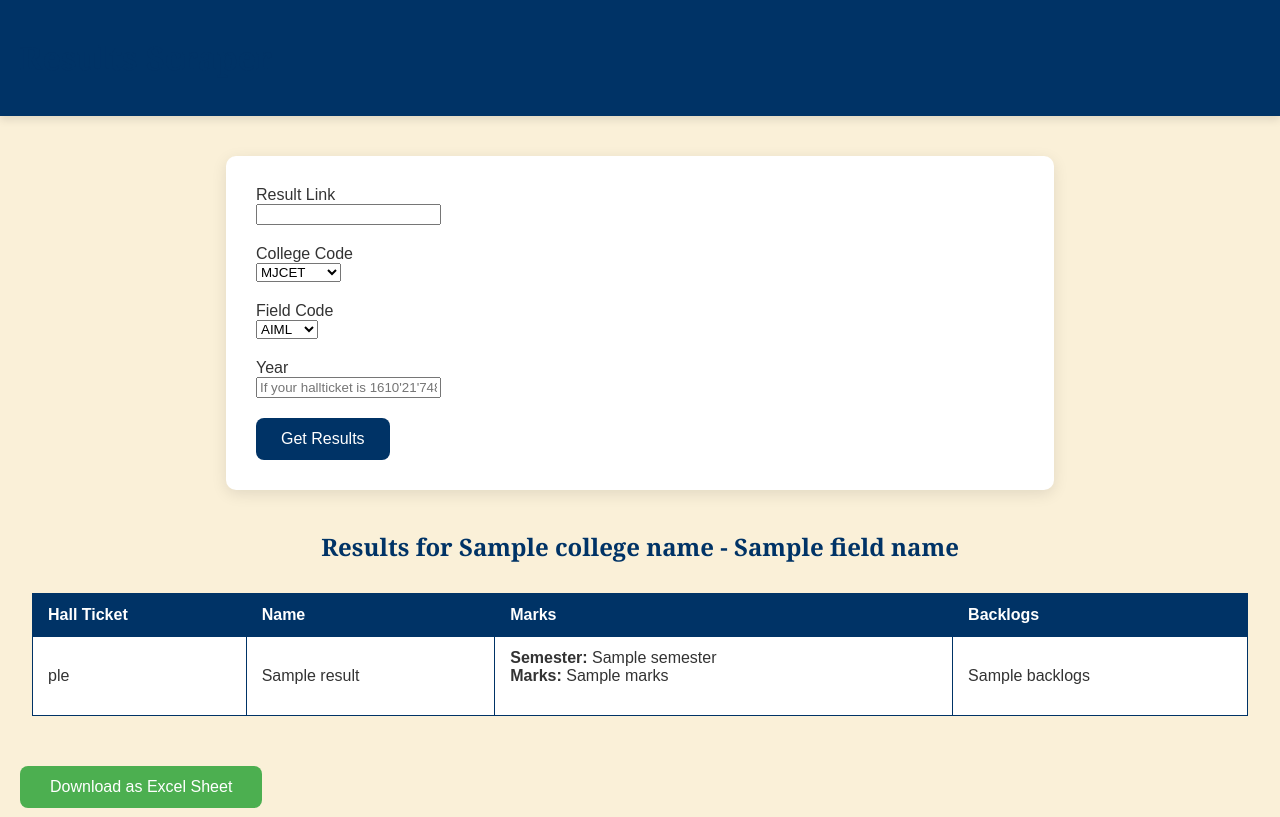
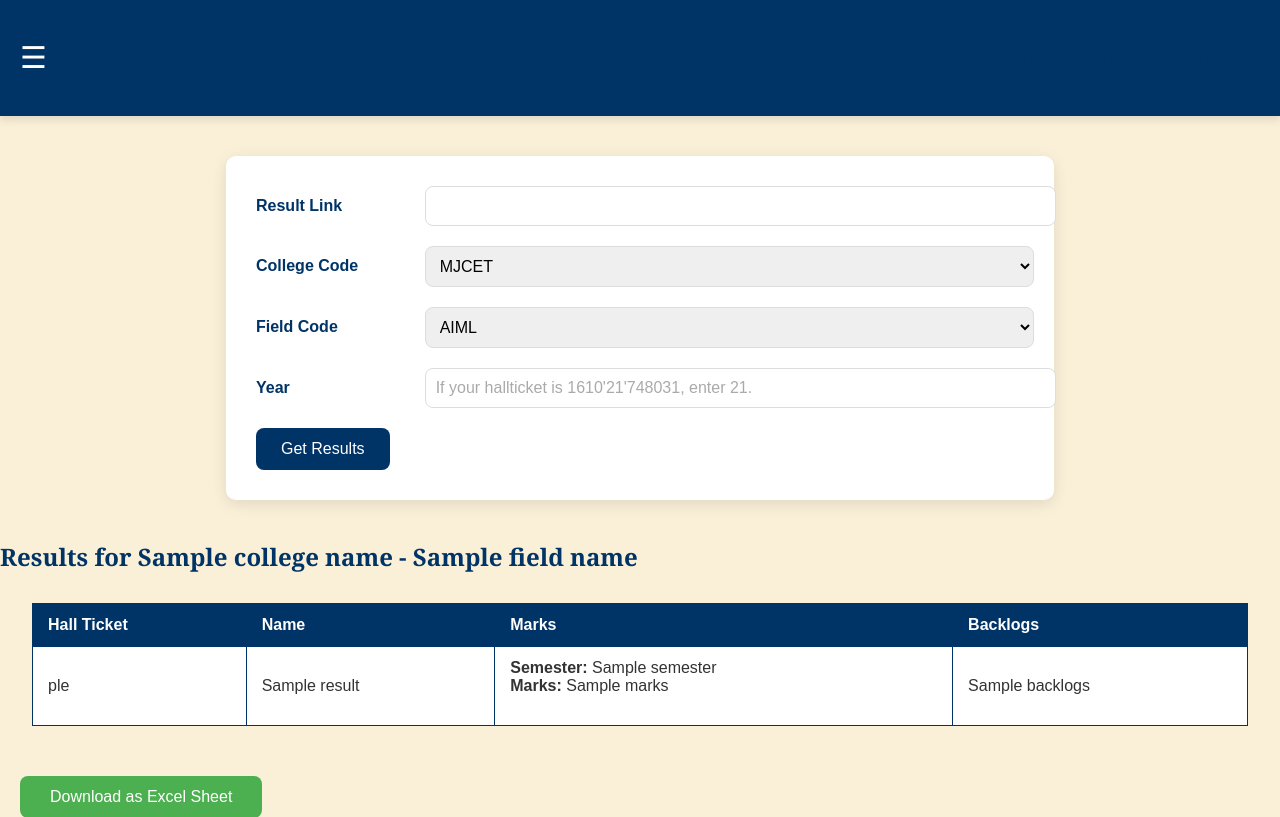
Before and after one commit to that-ar-guy/ou-scrapper, a Flask app: template templates/index.html in a window 1280 px wide. Shown: the top 817 px of the page. Run offline with Flask 3, Linux system fonts and the light colour scheme; tables that the repository leaves empty hold one stand-in row (values such as "Sample post"); the template is opened without the code that fills it: values that come from a table or form of the project are taken from there, most other values are stand-ins (such as "Sample title", 1, 10 or a date in 2020); some libraries are stand-ins or nearby versions.

Commit message:
Update style.css
Made changes based on feedback

```diff
--- a/static/style.css
+++ b/static/style.css
@@ -1,26 +1,26 @@
 /* Global Styling */
 body.bg-beige {
-    background-color: #FAF0D8; /* Soft beige as per Proposed changes */
-    font-family: 'Arial', sans-serif; /* Use a clean, professional font */
+    background-color: #FAF0D8;
+    font-family: 'Arial', sans-serif;
     margin: 0;
     padding: 0;
-    color: #333; /* Dark text color for better readability */
+    color: #333;
 }
 
 h1, h2 {
-    font-family: 'Georgia', serif; /* Elegant serif for headings */
-    color: #003366; /* Dark blue for headings */
+    font-family: 'Georgia', serif;
+    color: #003366;
 }
 
 /* Navigation Strip */
 .nav-strip {
-    background-color: #003366; /* Deep blue for a professional look */
+    background-color: #003366;
     color: white;
-    padding: 15px 20px; /* Added more padding for better spacing */
+    padding: 15px 20px;
     display: flex;
     justify-content: space-between;
     align-items: center;
-    box-shadow: 0 4px 8px rgba(0, 0, 0, 0.1); /* Added shadow for better separation */
+    box-shadow: 0 4px 8px rgba(0, 0, 0, 0.1);
 }
 
 .nav-strip .logo {
@@ -31,7 +31,7 @@ h1, h2 {
 .burger-icon {
     font-size: 30px;
     cursor: pointer;
-    display: none; /* Hide the burger icon for larger screens */
+    display: block;
 }
 
 /* Sidebar */
@@ -59,7 +59,7 @@ h1, h2 {
 }
 
 .sidebar a:hover {
-    background-color: #00509E; /* Change on hover for better interaction */
+    background-color: #00509E;
 }
 
 /* Responsive Design for Navbar and Sidebar */
@@ -68,45 +68,66 @@ h1, h2 {
         flex-direction: column;
         align-items: flex-start;
     }
-    .burger-icon {
-        display: block; /* Show the burger icon on mobile */
-    }
+}
+
+/* Form Styling */
+.form-container {
+    display: flex;
+    flex-direction: column;
+    align-items: flex-start;
+    padding: 30px;
+    background-color: #fff;
+    border-radius: 10px;
+    box-shadow: 0 4px 15px rgba(0, 0, 0, 0.1);
+    width: 60%;
+    margin: 40px auto;
+}
+
+.form-group {
+    display: flex;
+    align-items: center;
+    margin-bottom: 20px;
+    width: 100%;
+}
+
+.form-group label {
+    width: 200px;
+    font-size: 16px;
+    font-weight: bold;
+    color: #003366;
+}
+
+.input-container {
+    width: 100%;
+}
+
+input, select {
+    width: 100%;
+    padding: 10px;
+    border: 1px solid #ddd;
+    border-radius: 8px;
+    font-size: 16px;
+    margin-left: 10px; /* Space between label and input */
+}
+
+input::placeholder, select::placeholder {
+    color: #aaa;
 }
 
 /* Button Styling */
 button {
-    background-color: #003366; /* Deep blue background */
+    background-color: #003366;
     color: white;
     border: none;
     padding: 12px 25px;
     font-size: 16px;
     cursor: pointer;
-    border-radius: 8px; /* More rounded button corners */
+    border-radius: 8px;
     transition: background-color 0.3s ease;
 }
 
 button:hover {
-    background-color: #00509E; /* Lighter blue on hover */
-}
-
-/* Form Styling */
-.form-group {
-    margin-bottom: 20px; /* Increased space between form groups */
-}
-
-form {
-    padding: 30px;
-    background-color: #fff;
-    border-radius: 10px;
-    box-shadow: 0 4px 15px rgba(0, 0, 0, 0.1); /* Soft shadow for depth */
-    width: 60%; /* Slightly wider form */
-    margin: 40px auto;
-}
-
-h2 {
-    text-align: center;
-    color: #003366;
-    font-size: 24px;
+    background-color: #00509E;
 }
 
 /* Table Styling */
@@ -180,7 +201,6 @@ h2 {
     animation: spin 1.5s linear infinite;
 }
 
-/* Spinner Animation */
 @keyframes spin {
     0% { transform: rotate(0deg); }
     100% { transform: rotate(360deg); }
```
